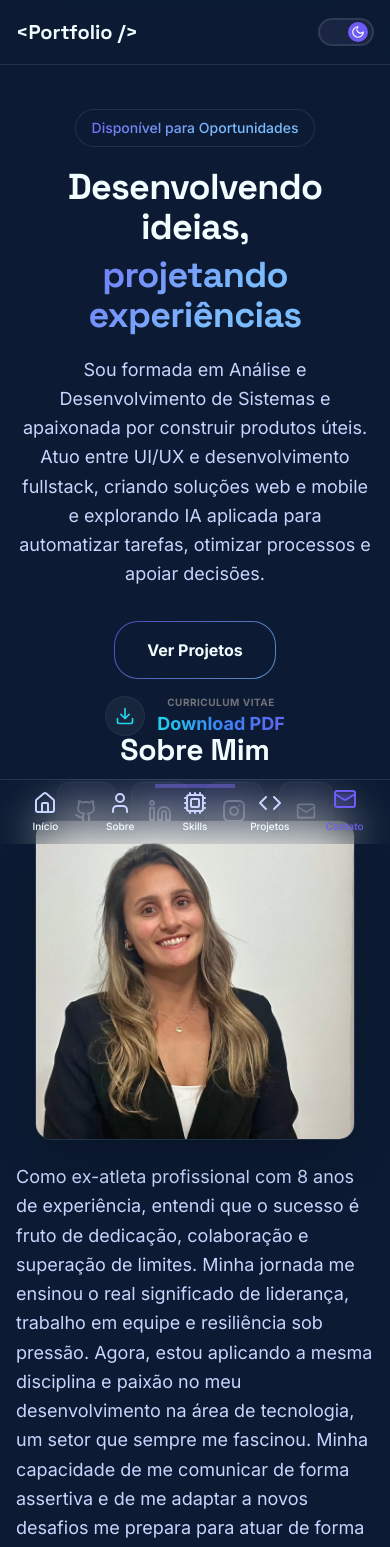
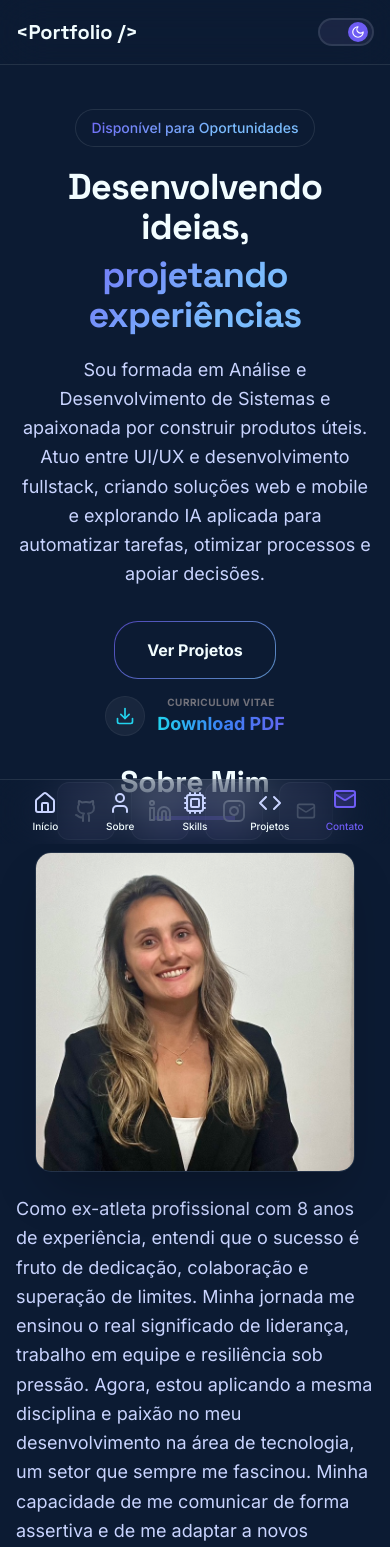
Before and after one commit to Picancianmartin/MeuPortfolio, a React (Vite) app: page / in a window 390 px wide. Shown: the top 1547 px of the page. Built offline with nearby package versions, Linux system fonts and the light colour scheme.

Commit message:
sigo atualizando

```diff
--- a/src/components/About.tsx
+++ b/src/components/About.tsx
@@ -28,7 +28,7 @@ export function About() {
   return (
     <section
       id="about"
-      className="py-32 px-4 sm:px-6 mt-30 lg:px-8 bg-surface-primary"
+      className="lg:py-32 px-4 sm:px-6 mt-40 lg:mt-0 lg:px-8 bg-surface-primary"
     >
       <div className="max-w-7xl mx-auto -mt-60 lg:mt-0">
         <div className="text-center mb-20">
--- a/src/components/Hero.tsx
+++ b/src/components/Hero.tsx
@@ -6,7 +6,7 @@ export function Hero() {
   return (
     <section
       id="home"
-      className="min-h-screen bg-surface-primary flex items-center justify-center px-4 sm:px-6 lg:px-8 pt-16"
+      className="min-h-screen bg-surface-primary mb-10 lg:mb-0 flex items-center justify-center px-4 sm:px-6 lg:px-8 pt-16"
     >
       <div className="max-w-7xl mx-auto mt-10 lg:mt-0 w-full">
         <div className="grid lg:grid-cols-2 gap-16 items-center">
```
